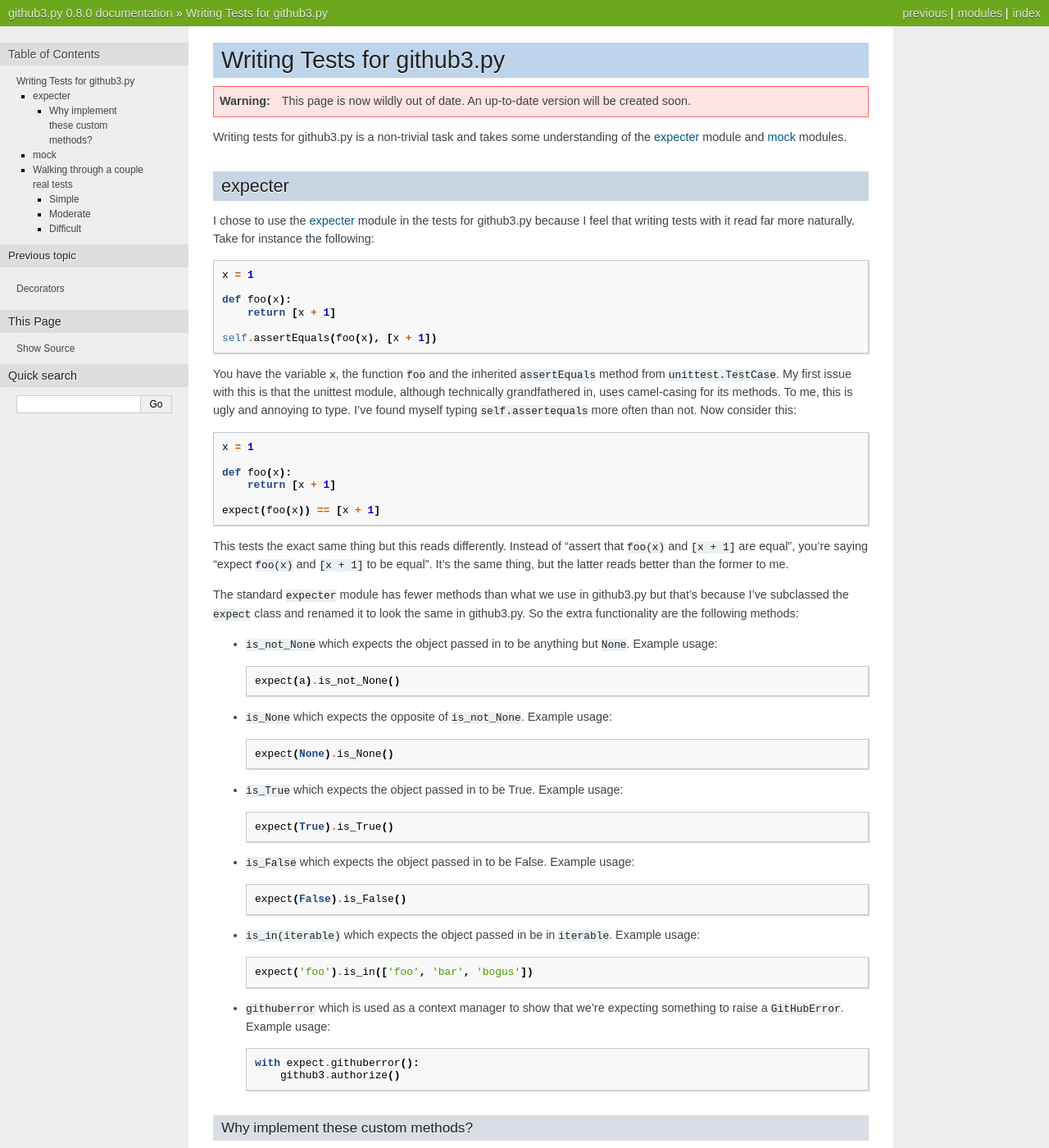
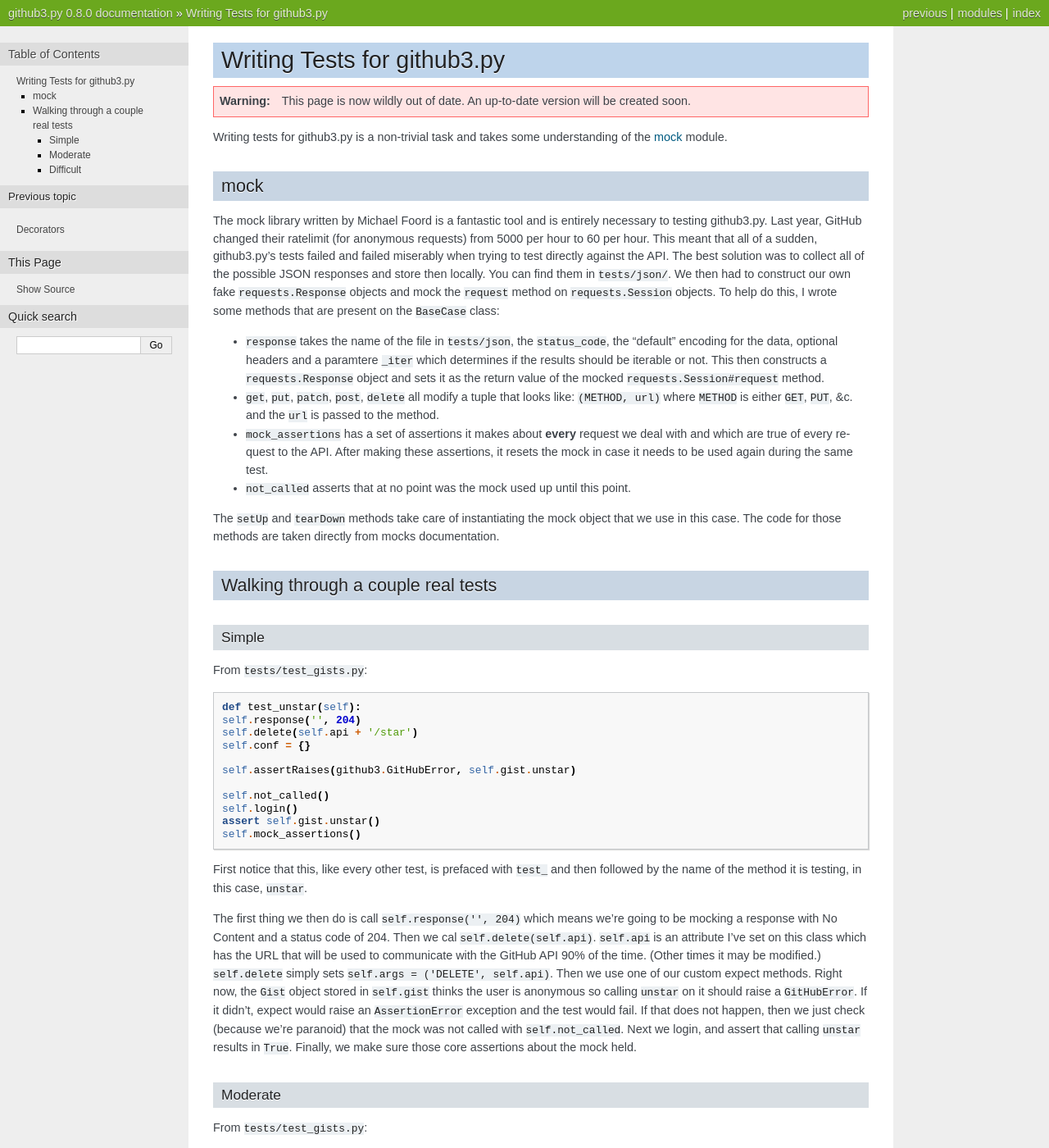
Before and after one commit to sigmavirus24/github3.py, a Sphinx documentation site: the page built from docs/testing.rst, in a window 1280 px wide and 1400 px high. Shown: the whole window at 82% size. Built offline with Sphinx 7.4.7, drawn with Linux system fonts in a browser that asks for light colours; some of the changed text lies outside the part shown.

```diff
--- a/docs/examples/gist.rst
+++ b/docs/examples/gist.rst
@@ -53,3 +53,9 @@ Creating an anonymous gist
     # Which of course it didn't, because you're not logged in
     # comment == None
     print(gist.html_url)
+
+In the above examples ``'spam.txt'`` is the file name. GitHub will auto-detect
+file type based on extension provided. ``'What... is the air-speed velocity of
+an unladen swallow?'`` is the file's content or body. ``'Answer this to cross
+the bridge'`` is the gists's description. While required by github3.py, it is
+allowed to be empty, ``''`` is legal.
--- a/docs/testing.rst
+++ b/docs/testing.rst
@@ -7,99 +7,7 @@ Writing Tests for github3.py
     soon.
 
 Writing tests for github3.py is a non-trivial task and takes some
-understanding of the expecter_ module and mock_ modules.
-
-expecter
---------
-
-I chose to use the expecter_ module in the tests for github3.py because I feel
-that writing tests with it read far more naturally. Take for instance the
-following:
-
-.. code-block:: python
-
-    x = 1
-
-    def foo(x):
-        return [x + 1]
-
-    self.assertEquals(foo(x), [x + 1])
-
-You have the variable ``x``, the function ``foo`` and the inherited
-``assertEquals`` method from ``unittest.TestCase``. My first issue with this
-is that the unittest module, although technically grandfathered in, uses
-camel-casing for its methods. To me, this is ugly and annoying to type. I've
-found myself typing ``self.assertequals`` more often than not. Now consider
-this:
-
-.. code-block:: python
-
-    x = 1
-
-    def foo(x):
-        return [x + 1]
-
-    expect(foo(x)) == [x + 1]
-
-This tests the exact same thing but this reads differently. Instead of "assert
-that ``foo(x)`` and ``[x + 1]`` are equal", you're saying "expect ``foo(x)``
-and ``[x + 1]`` to be equal". It's the same thing, but the latter reads better
-than the former to me.
-
-The standard ``expecter`` module has fewer methods than what we use in
-github3.py but that's because I've subclassed the ``expect`` class and renamed
-it to look the same in github3.py. So the extra functionality are the
-following methods:
-
-- ``is_not_None`` which expects the object passed in to be anything but
-  ``None``. Example usage::
-
-      expect(a).is_not_None()
-
-- ``is_None`` which expects the opposite of ``is_not_None``. Example usage::
-
-      expect(None).is_None()
-
-- ``is_True`` which expects the object passed in to be True. Example usage::
-
-      expect(True).is_True()
-
-- ``is_False`` which expects the object passed in to be False. Example usage::
-
-      expect(False).is_False()
-
-- ``is_in(iterable)`` which expects the object passed in be in ``iterable``.
-  Example usage::
-
-      expect('foo').is_in(['foo', 'bar', 'bogus'])
-
-- ``githuberror`` which is used as a context manager to show that we're
-  expecting something to raise a ``GitHubError``. Example usage::
-
-      with expect.githuberror():
-          github3.authorize()
-
-Why implement these custom methods?
-~~~~~~~~~~~~~~~~~~~~~~~~~~~~~~~~~~~
-
-When using ``expecter.expect``, you receive an instance of a class instead of
-the actual object, so where you would like the following to work, it does not:
-
-.. code-block:: python
-
-    expect(a) is not None
-
-The reality, however, is that test is tautologically true. Every instance of
-``expecter.expect`` is not ``None``. In other cases, tools like ``pep8`` and
-``flake8`` will complain if you do:
-
-.. code-block:: python
-
-    expect(a) == True
-
-And they rightfully complain. So these methods just make life easier. If they
-cause significant enough confusion, then I'll consider rewriting the test
-suite in something better.
+understanding of the mock_ module.
 
 mock
 ----
@@ -146,18 +54,18 @@ From ``tests/test_gists.py``:
 
 .. code-block:: python
 
-    def test_unstar(self):
+        def test_unstar(self):
         self.response('', 204)
-        self.delete(self.api)
+        self.delete(self.api + '/star')
         self.conf = {}
 
-        with expect.githuberror():
-            self.gist.unstar()
+        self.assertRaises(github3.GitHubError, self.gist.unstar)
 
         self.not_called()
         self.login()
-        expect(self.gist.unstar()).is_True()
+        assert self.gist.unstar()
         self.mock_assertions()
+
 
 First notice that this, like every other test, is prefaced with ``test_`` and
 then followed by the name of the method it is testing, in this case,
@@ -220,31 +128,31 @@ From ``tests/test_repos.py``:
 
     def test_archive(self):
         headers = {'content-disposition': 'filename=foo'}
-        self.response('archive', 200, **headers)  #**
+        self.response('archive', 200, **headers)
         self.get(self.api + 'tarball/master')
         self.conf.update({'stream': True})
 
-        expect(self.repo.archive(None)).is_False()
+        assert self.repo.archive(None) is False
 
-        expect(os.path.isfile('foo')).is_False()
-        expect(self.repo.archive('tarball')).is_True()
-        expect(os.path.isfile('foo')).is_True()
+        assert os.path.isfile('foo') is False
+        assert self.repo.archive('tarball')
+        assert os.path.isfile('foo')
         os.unlink('foo')
         self.mock_assertions()
 
         self.request.return_value.raw.seek(0)
         self.request.return_value._content_consumed = False
 
-        expect(os.path.isfile('path_to_file')).is_False()
-        expect(self.repo.archive('tarball', 'path_to_file')).is_True()
-        expect(os.path.isfile('path_to_file')).is_True()
+        assert os.path.isfile('path_to_file') is False
+        assert self.repo.archive('tarball', 'path_to_file')
+        assert os.path.isfile('path_to_file')
         os.unlink('path_to_file')
 
         self.request.return_value.raw.seek(0)
         self.request.return_value._content_consumed = False
 
         self.get(self.api + 'zipball/randomref')
-        expect(self.repo.archive('zipball', ref='randomref')).is_True()
+        assert self.repo.archive('zipball', ref='randomref')
         os.unlink('foo')
 
         self.request.return_value.raw.seek(0)
```
Also changed, not shown: docs/index.rst (+5 -3 lines).
